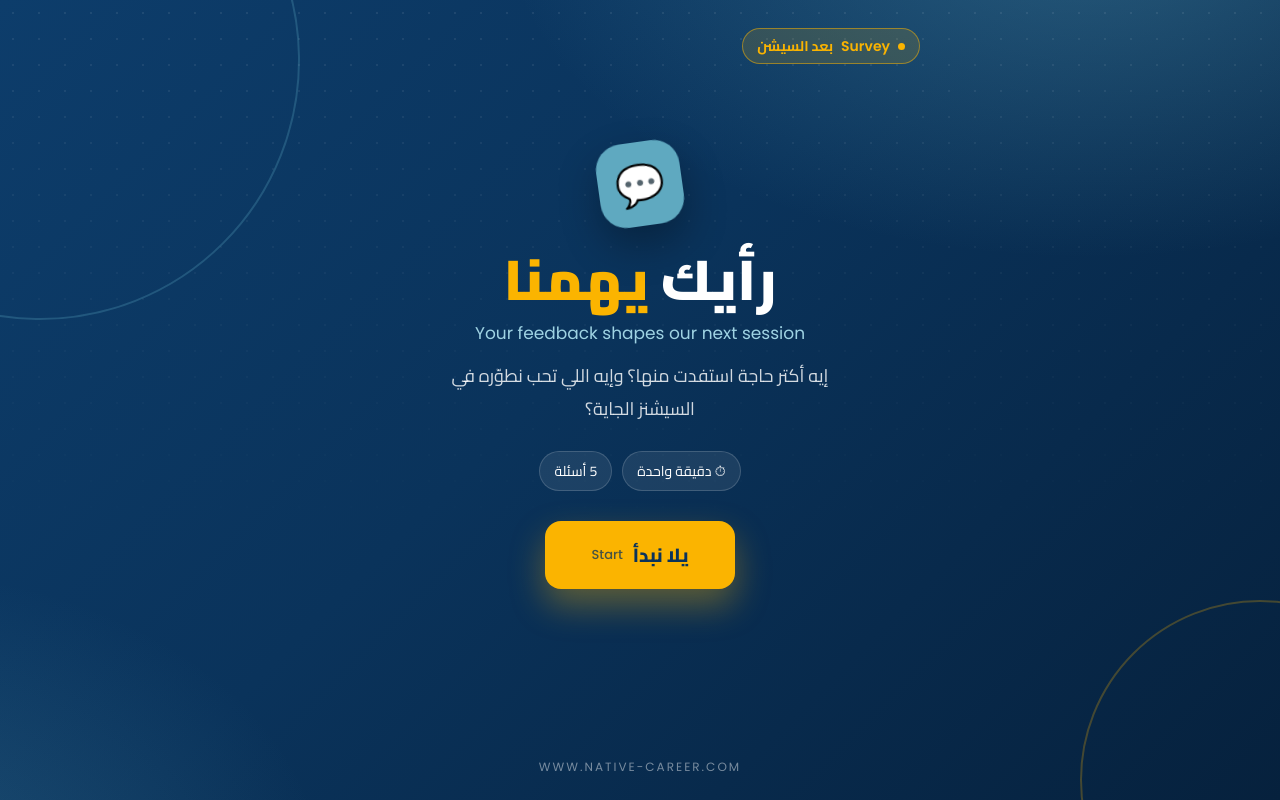
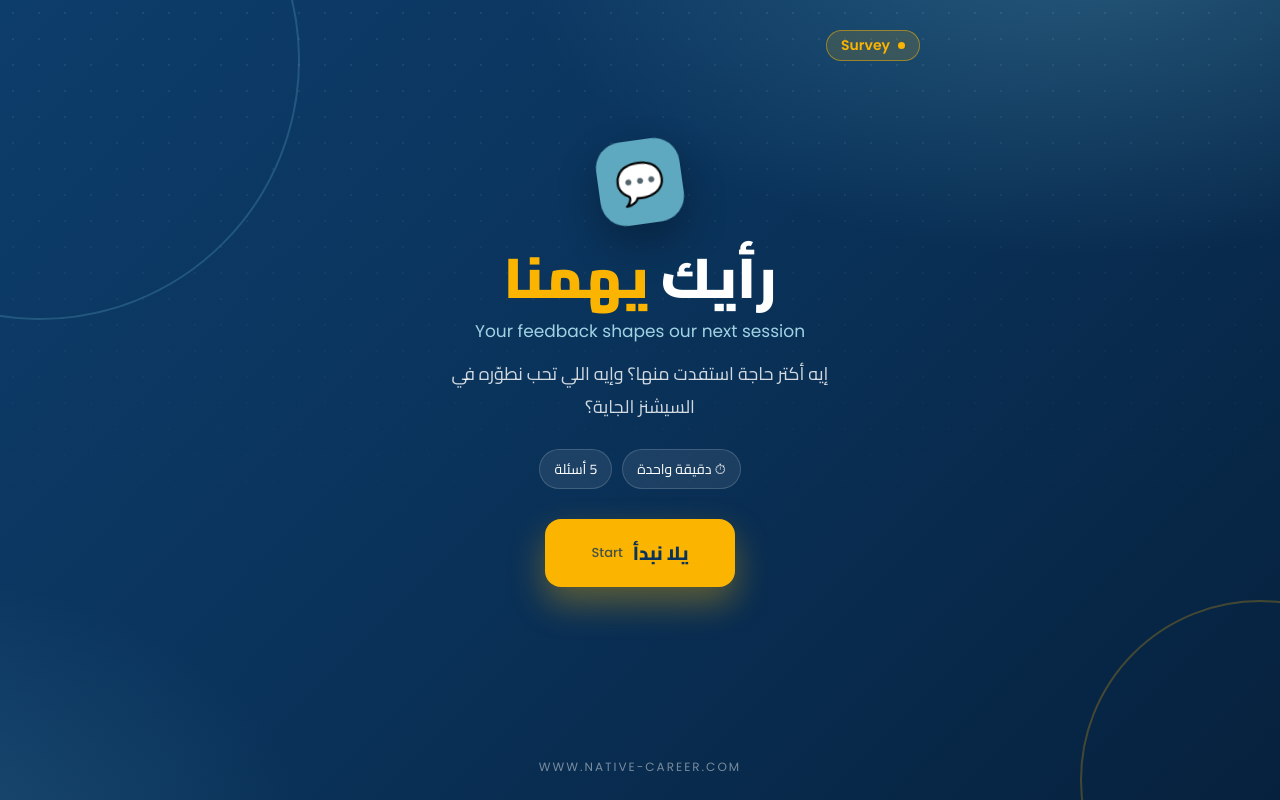
Before and after one commit to nativecareer/feedback, a plain HTML site: page index.html in a window 1280 px wide. Drawn offline with Linux system fonts and the light colour scheme.

Commit message:
Update index.html

```diff
--- a/index.html
+++ b/index.html
@@ -131,7 +131,7 @@ textarea::placeholder{color:#9db1c2}
 <div class="ring a"></div><div class="ring b"></div>
 <div class="wrap">
   <div class="top">
-    <div class="tag"><i></i><span class="en">Survey</span> بعد السيشن</div>
+    <div class="tag"><i></i><span class="en">Survey</span></div>
     <div class="count" id="count"></div>
   </div>
   <div class="progress" id="progress"></div>
```
